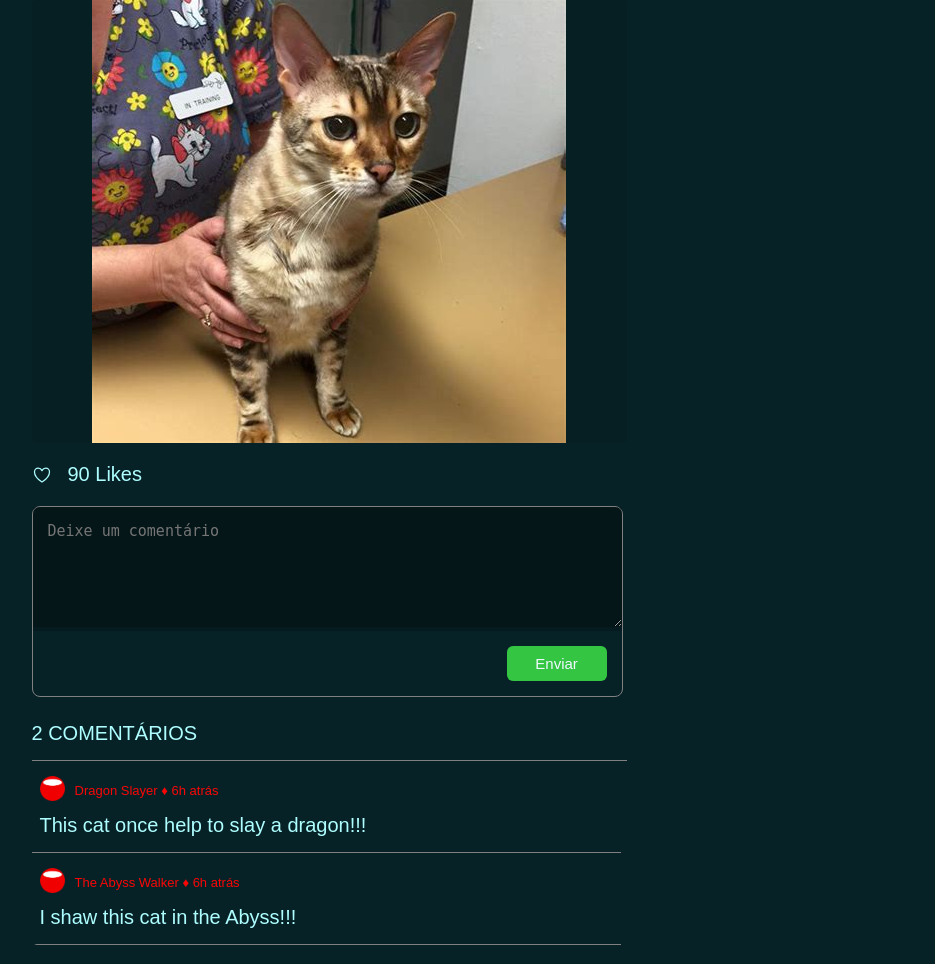
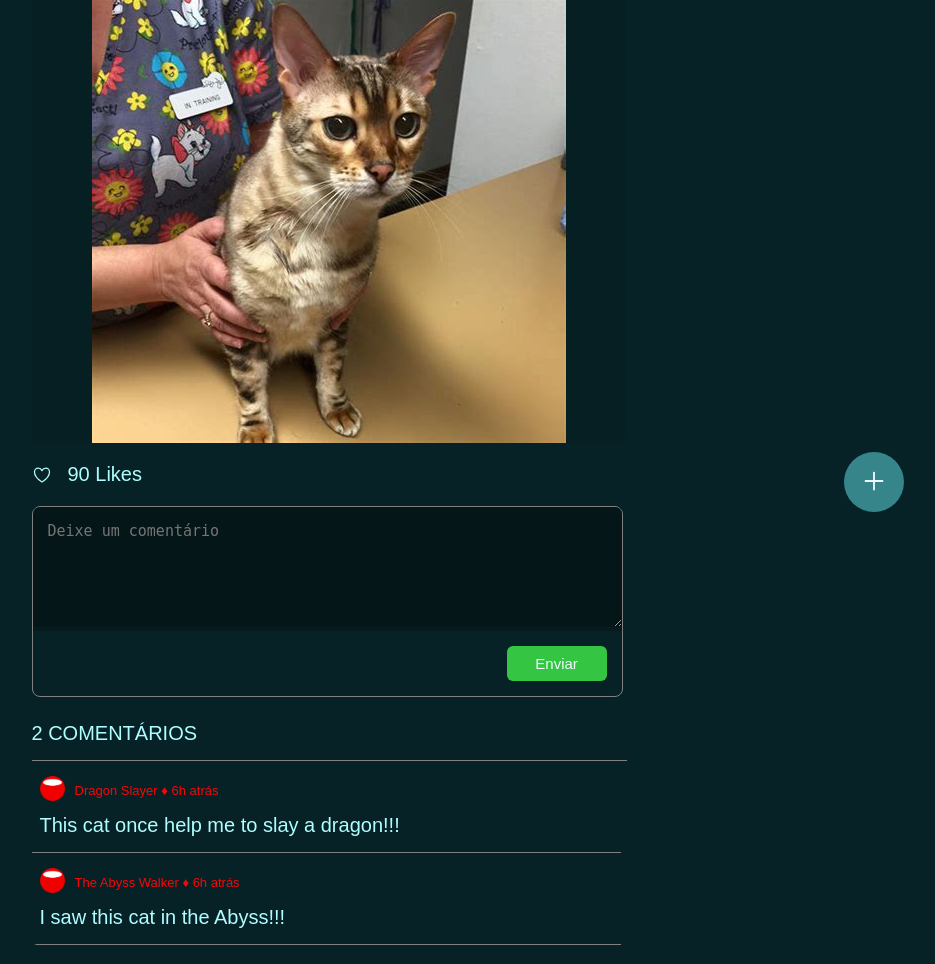
Before and after one commit to Kaioh95/mirage, a PHP site: page /post.html in a window 1280 px wide. Shown: the part 238-1202 px from the top of the page, without its empty margins (326-1261 px from the left). Run offline with PHP 8.4, Linux system fonts and the light colour scheme.

Commit message:
Botão para adicionar post

```diff
--- a/css/estilo-post.css
+++ b/css/estilo-post.css
@@ -286,6 +286,10 @@ textarea, select:focus, textarea:focus{
     cursor: pointer;
 }
 
+.botao-comentario:hover {
+    background-color: #24842d;
+}
+
 .contagem-comentario{
     width: 99%;
     margin-top: 10px;
@@ -310,6 +314,11 @@ textarea, select:focus, textarea:focus{
     border-bottom: 1px solid grey;
 }
 
+.meta-comentario:hover{
+    background-color: rgba(0,0,0,.2);
+    border-radius: 10px;
+}
+
 .dono-comentario{
     display: flex;
     align-items: center;
@@ -328,3 +337,21 @@ textarea, select:focus, textarea:focus{
     display: block;
     margin-top: 10px;
 }
+
+.btn-add-post{
+    position: fixed;
+    right: 50px;
+    bottom: 50px;
+    border-radius: 50px;
+    border: 0;
+
+    background-color: #35858B;
+    border: none;
+    outline: none;
+    overflow: hidden;
+    color: aliceblue;
+    width: 60px;
+    height: 60px;
+    cursor: pointer;
+    z-index: 1;
+}
--- a/index.html
+++ b/index.html
@@ -11,6 +11,9 @@
     </head>
 
     <body>
+        <button class="btn-add-post">
+            <ion-icon style="width: 30px; height: 30px;" name="add-outline"></ion-icon>
+        </button>
         <!-- ************************** Giovanna ************************** -->
         <div class="topo" >
 
--- a/post.html
+++ b/post.html
@@ -10,6 +10,11 @@
     </head>
 
     <body>
+
+        <button class="btn-add-post">
+            <ion-icon style="width: 30px; height: 30px;" name="add-outline"></ion-icon>
+        </button>
+
         <div class="topo" >
 
             <div class="logo">
@@ -94,7 +99,7 @@
                                 <span>6h atrás</span>
                             </div>
                             <div class="texto-comentario">
-                                <span>This cat once help to slay a dragon!!!</span>
+                                <span>This cat once help me to slay a dragon!!!</span>
                             </div>
                         </div>
 
@@ -110,7 +115,7 @@
                                 <span>6h atrás</span>
                             </div>
                             <div class="texto-comentario">
-                                <span>I shaw this cat in the Abyss!!!</span>
+                                <span>I saw this cat in the Abyss!!!</span>
                             </div>
                         </div>
                     </div>
```
Also changed, not shown: css/estilo.css (+18 -0 lines).
